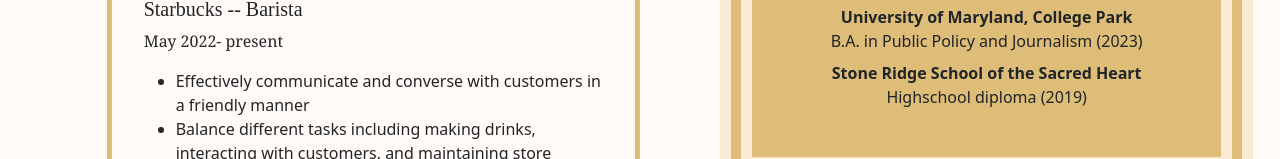
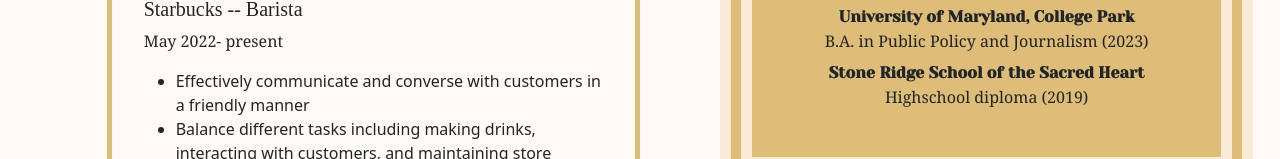
Before and after one commit to averyaalexander/averyaalexander.github.io, a plain HTML site: page resume/index.html in a window 1280 px wide. Shown: the part 636-795 px from the top of the page. Drawn offline with nearby package versions, Linux system fonts and the light colour scheme; a web font is replaced by a local one.

Commit message:
Update site.css

```diff
--- a/site/css/site.css
+++ b/site/css/site.css
@@ -120,7 +120,7 @@ p {
 }
 
 h5 {
-    font-family:'DM Serif Text', serif; ;
+    font-family:'DM Serif Text', serif;
 }
 
 .education {
@@ -145,6 +145,15 @@ h5 {
     }
 
 }
+
+dt{
+    font-family:'Yeseva One', cursiv ;
+}
+
+dd{
+    font-family: Georgia, 'Times New Roman', Times, serif;
+}
+
 /*clips*/
 .clips{
     text-align: center;
```
